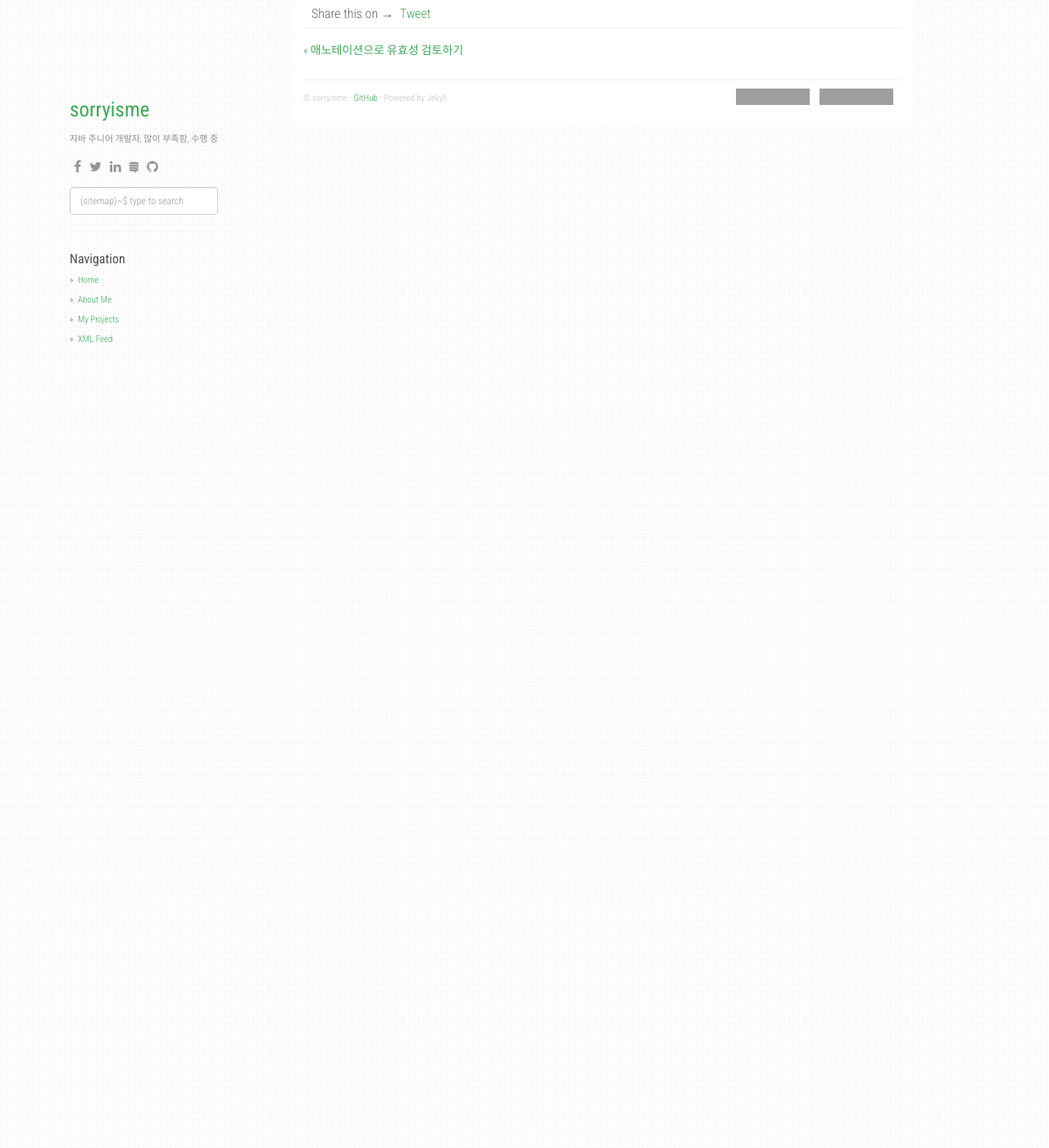
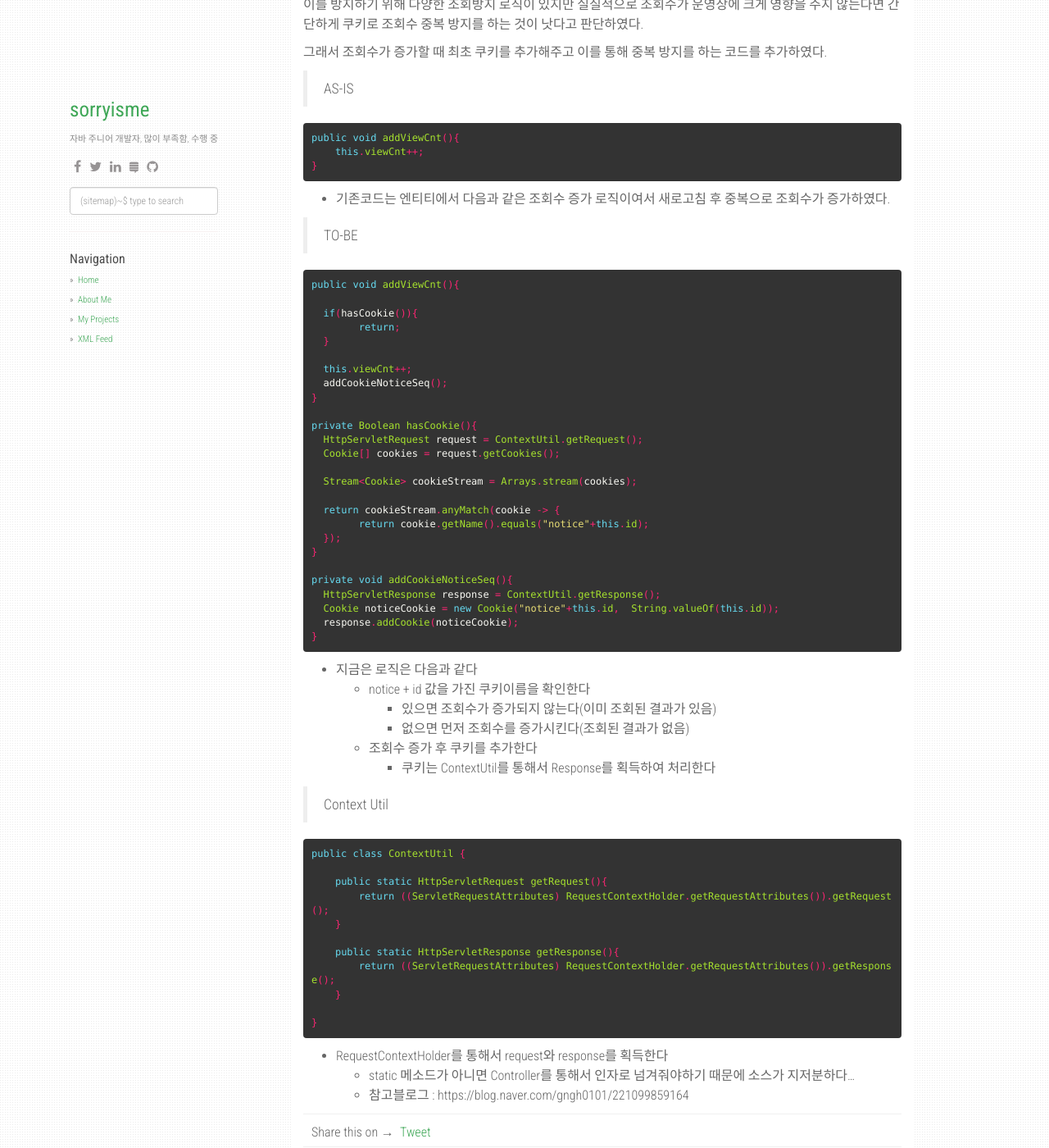
Before and after one commit to sorryisme/sorryisme.github.io, a Jekyll site: the page built from _posts/2020-08-23-새로고침을 통한 조회수 증가 방지코드.md, in a window 1280 px wide and 1400 px high, scrolled down 270 px. Shown: the whole window at 82% size. Built offline with Jekyll 4.4.1, drawn with Linux system fonts in a browser that asks for light colours; nearby versions of some CDN libraries; our own code applies the rules of GitHub Pages for plain Markdown files; comment, search, counter and statistics services are not loaded; some of the changed text lies outside the part shown; grey boxes are pictures that could not be loaded.

Commit message:
20200831 쿠키 중복조회 방지 코드

````diff
--- a/_posts/2020-08-23-새로고침을 통한 조회수 증가 방지코드.md
+++ b/_posts/2020-08-23-새로고침을 통한 조회수 증가 방지코드.md
@@ -5,8 +5,82 @@ date:   2020-08-23 03:18:23 +0700
 categories: [spring]
 ```
 
+## 쿠키를 통한 중복 조회수 증가 방지
+
+기본적으로 게시판 조회를 할 때 한 사람이 새로고침을 하면 조회수가 증가한다.
+
+이를 방지하기 위해 다양한 조회방지 로직이 있지만 실질적으로 조회수가 운영상에 크게 영향을 주지 않는다면 간단하게 쿠키로 조회수 중복 방지를 하는 것이 낫다고 판단하였다.
+
+그래서 조회수가 증가할 때 최초 쿠키를 추가해주고 이를 통해 중복 방지를 하는 코드를 추가하였다.
 
 
-## 쿠키를 통한 중복 조회수 증가 방지
 
-조회수를 올리기 위해
+> AS-IS
+
+```java
+public void addViewCnt(){
+    this.viewCnt++;
+}
+```
+
+- 기존코드는 엔티티에서 다음과 같은 조회수 증가 로직이여서 새로고침 후 중복으로 조회수가 증가하였다.
+
+
+
+>  TO-BE
+
+```java
+public void addViewCnt(){
+
+  if(hasCookie()){
+  	return;
+  }
+
+  this.viewCnt++;
+  addCookieNoticeSeq();
+}
+
+private Boolean hasCookie(){
+  HttpServletRequest request = ContextUtil.getRequest();
+  Cookie[] cookies = request.getCookies();
+
+  Stream<Cookie> cookieStream = Arrays.stream(cookies);
+
+  return cookieStream.anyMatch(cookie -> {
+  	return cookie.getName().equals("notice"+this.id);
+  });
+}
+
+private void addCookieNoticeSeq(){
+  HttpServletResponse response = ContextUtil.getResponse();
+  Cookie noticeCookie = new Cookie("notice"+this.id,  String.valueOf(this.id));
+  response.addCookie(noticeCookie);
+}
+```
+
+- 지금은 로직은 다음과 같다
+  - notice + id 값을 가진 쿠키이름을 확인한다
+    - 있으면 조회수가 증가되지 않는다(이미 조회된 결과가 있음)
+    - 없으면 먼저 조회수를 증가시킨다(조회된 결과가 없음)
+  - 조회수 증가 후 쿠키를 추가한다
+    - 쿠키는 ContextUtil를 통해서 Response를 획득하여 처리한다
+
+> Context Util
+
+```java
+public class ContextUtil {
+
+    public static HttpServletRequest getRequest(){
+        return ((ServletRequestAttributes) RequestContextHolder.getRequestAttributes()).getRequest();
+    }
+
+    public static HttpServletResponse getResponse(){
+        return ((ServletRequestAttributes) RequestContextHolder.getRequestAttributes()).getResponse();
+    }
+
+}
+```
+
+- RequestContextHolder를 통해서 request와 response를 획득한다
+  - static 메소드가 아니면 Controller를 통해서 인자로 넘겨줘야하기 때문에 소스가 지저분하다...
+  - 참고블로그 : https://blog.naver.com/gngh0101/221099859164
````
